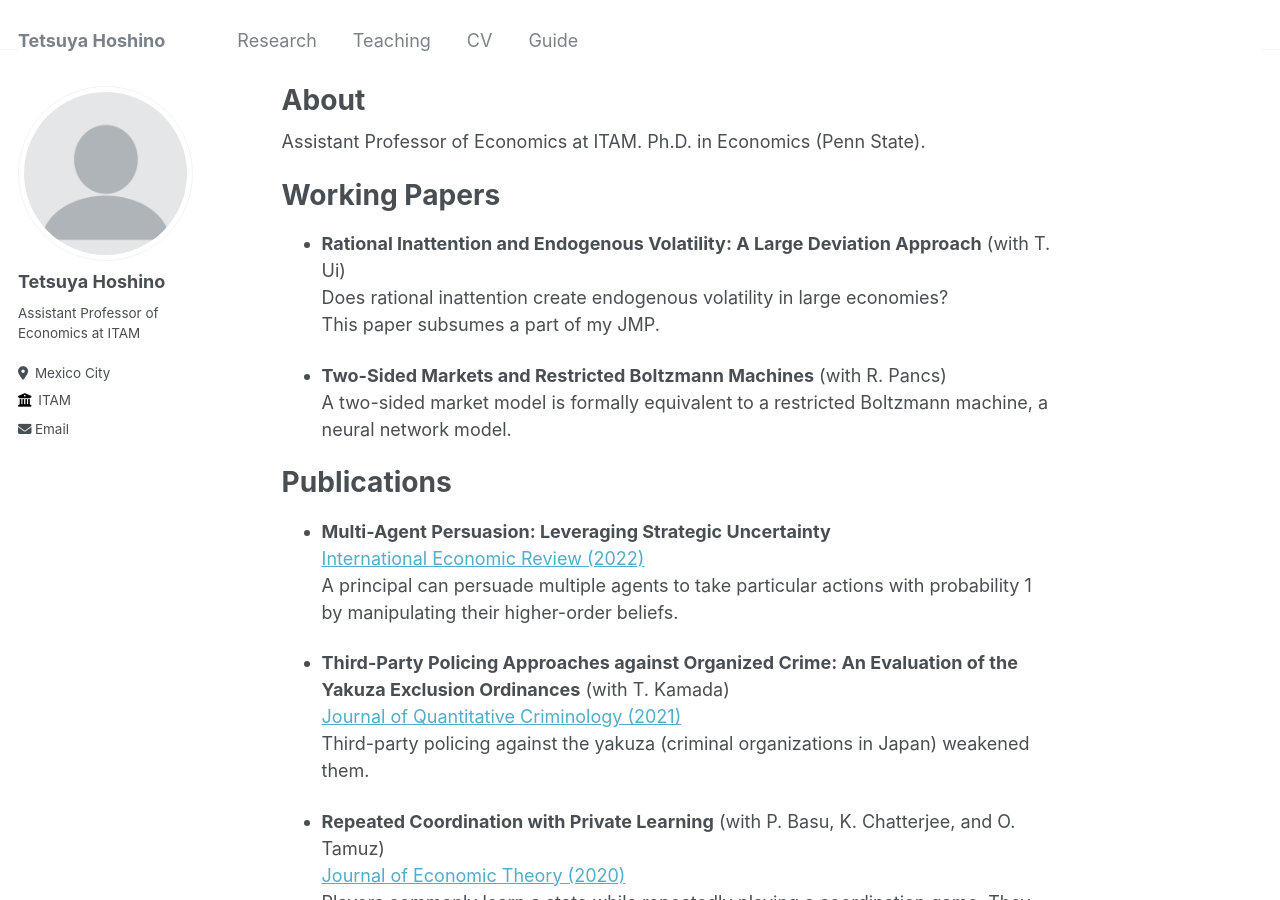
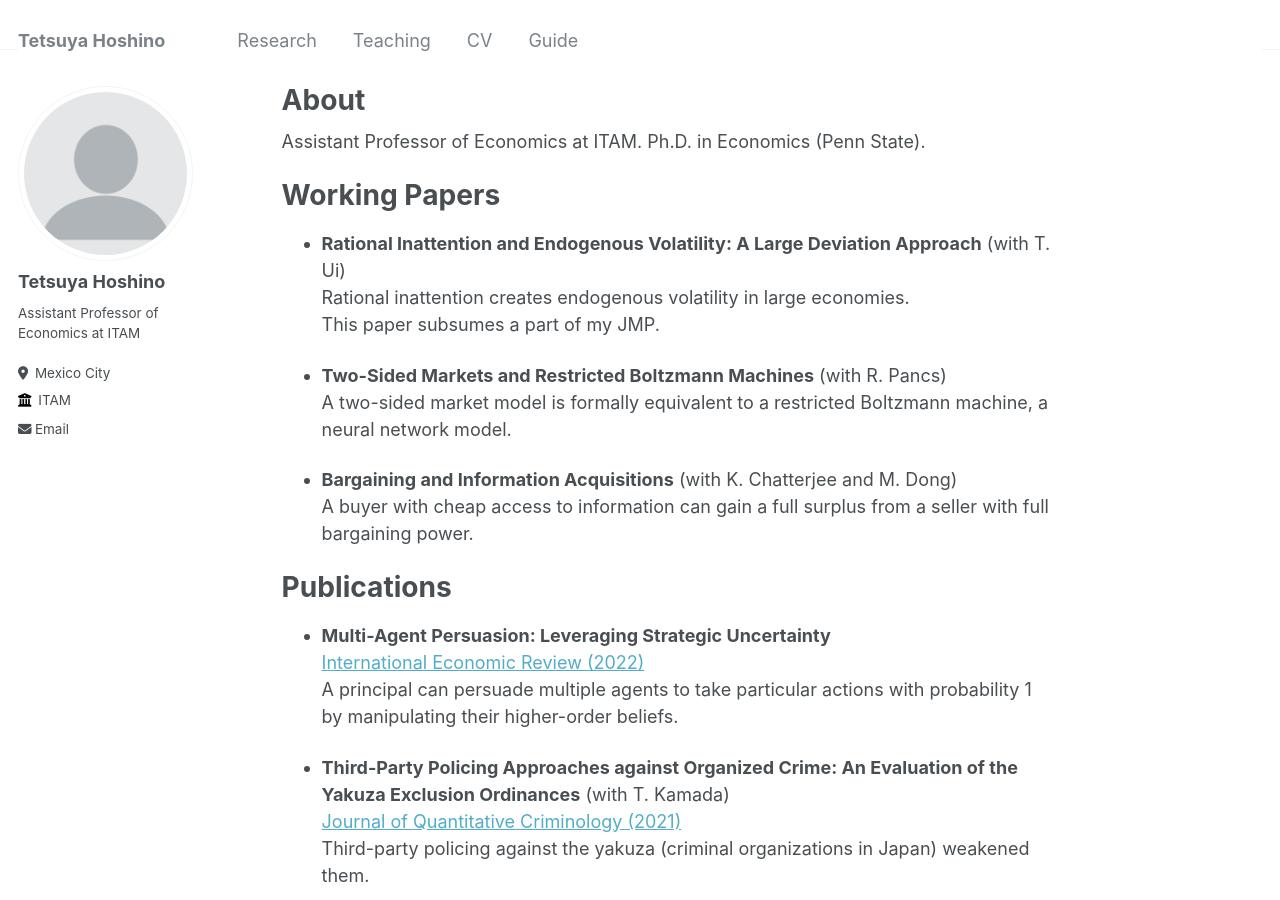
Before and after one commit to tetsuyahoshino137/tetsuyahoshino137.github.io, a Jekyll site: the page built from _pages/about.md, in a window 1280 px wide and 900 px high. Built offline with Jekyll 4.4.1, drawn with Linux system fonts in a browser that asks for light colours.

Commit message:
Update about.md

```diff
--- a/_pages/about.md
+++ b/_pages/about.md
@@ -12,11 +12,14 @@ Assistant Professor of Economics at ITAM. Ph.D. in Economics (Penn State).
 Working Papers
 ======
 - **Rational Inattention and Endogenous Volatility: A Large Deviation Approach** (with T. Ui)
-Does rational inattention create endogenous volatility in large economies?
+Rational inattention creates endogenous volatility in large economies.
 This paper subsumes a part of my JMP.
 
 - **Two-Sided Markets and Restricted Boltzmann Machines** (with R. Pancs)
 A two-sided market model is formally equivalent to a restricted Boltzmann machine, a neural network model.
+
+- **Bargaining and Information Acquisitions** (with K. Chatterjee and M. Dong)
+A buyer with cheap access to information can gain a full surplus from a seller with full bargaining power.
 
 Publications
 ======
```
